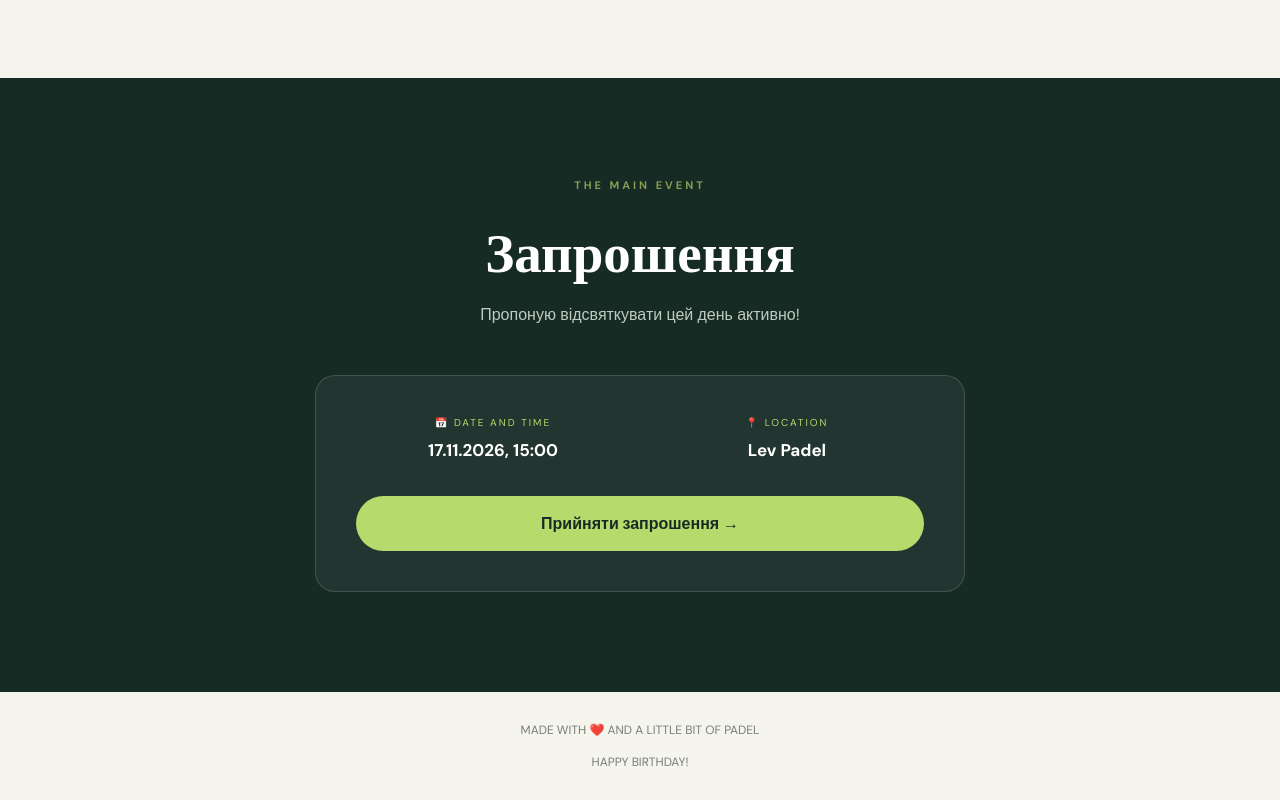
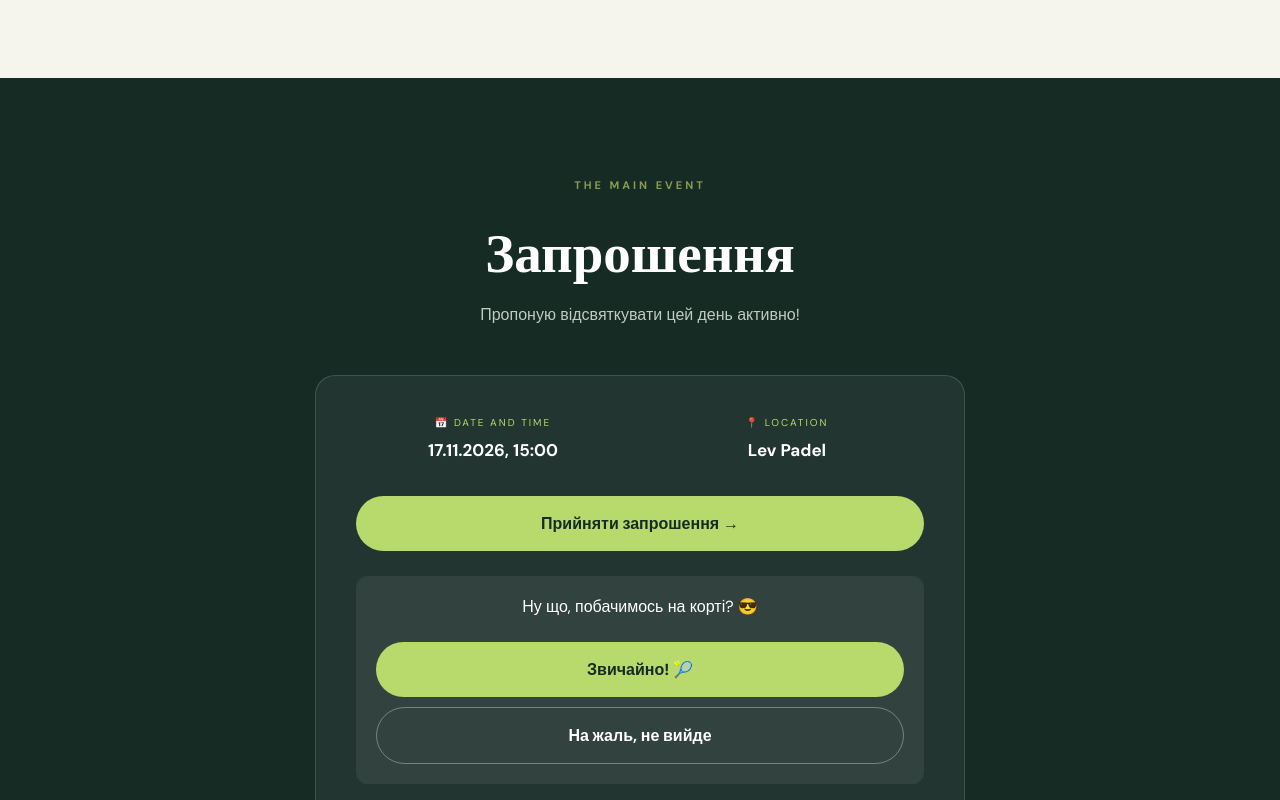
Before and after one commit to 0mnifall/HB, a plain HTML site: page index.html in a window 1280 px wide. Both pictures are taken after a click on the button "Прийняти запрошення →". Shown: the part 1207-2007 px from the top of the page. Drawn offline with nearby package versions, Linux system fonts and the light colour scheme.

Commit message:
first commit

```diff
--- a/index.html
+++ b/index.html
@@ -528,6 +528,13 @@ footer {
 
 <script>
 
+// RSVP
+
+function showRSVP() {
+    const rsvp = document.getElementById('rsvp');
+    rsvp.classList.toggle('active');
+}
+
 function answer(accepted) {
     const message = document.getElementById('rsvp-message');
 
```
